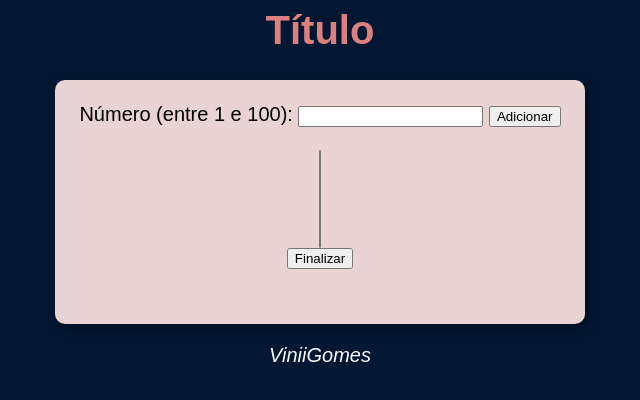
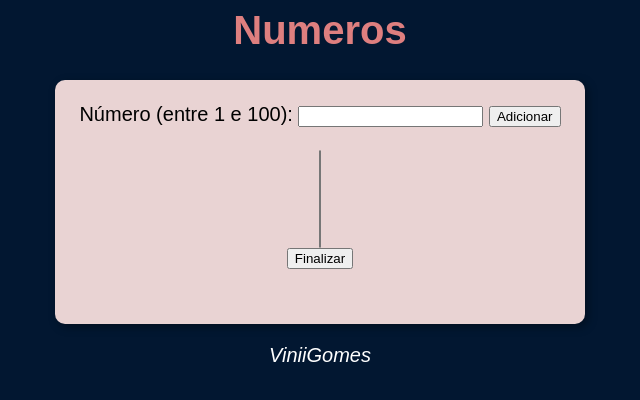
Before and after one commit to ViniiGomes/10-js-avancando, a plain HTML site: page numeros.html in a window 1280 px wide. Shown: the whole page, without its empty margins (320-960 px from the left). Drawn offline with Linux system fonts and the light colour scheme.

Commit message:
acabapeloamordeDeus

```diff
--- a/numeros.html
+++ b/numeros.html
@@ -10,7 +10,7 @@
         </head>
         <body>
             <header>
-                <h1>Título</h1>
+                <h1>Numeros</h1>
             </header>
             <section>
                 <div>
```
